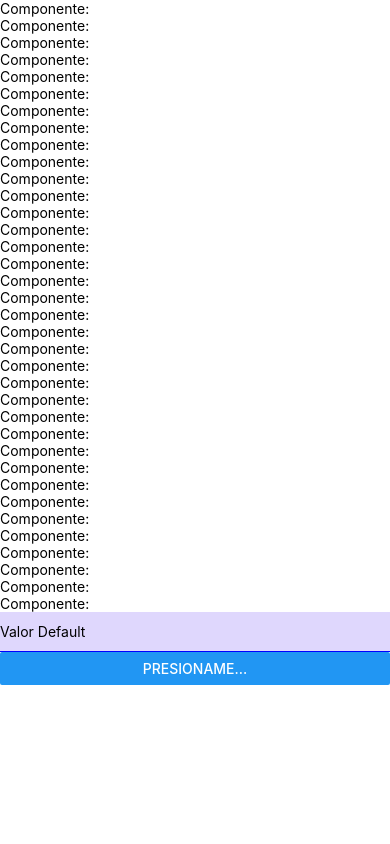
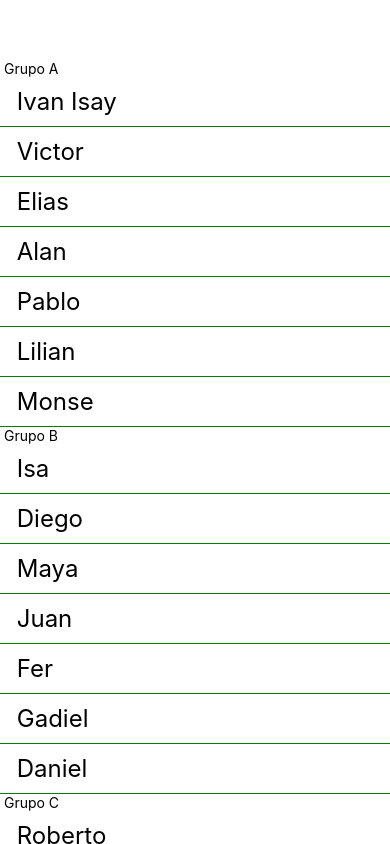
Before and after one commit to PabloRC0525/ProgramacionMovil182, a React Native app in the folder my-app/: screen / in a window 390 px wide. Built offline with nearby package versions, Linux system fonts and the light colour scheme.

Commit message:
SectionList

```diff
--- a/my-app/App.js
+++ b/my-app/App.js
@@ -1,6 +1,6 @@
 import { StatusBar } from 'expo-status-bar';
-import { StyleSheet, Text, View, Button, TextInput, ScrollView, Dimensions } from 'react-native';
-import React, { useState } from 'react';
+import { StyleSheet, Text, View, FlatList, SectionList } from 'react-native';
+//import React, { useState } from 'react';
 /*
 const Texto=(props)=>{
   const {contenido}= props
@@ -22,54 +22,45 @@ const Texto=(props)=>{
 
 
 export default function App() {
-  const [text, setText]= useState('Valor Default')
-  const [submit, setSubmit]= useState('')
+
   return (
     <View style={styles.container}>
-      <ScrollView style={styles.scrollView}>
 
-      <Text>Componente: {submit}</Text>
-      <Text>Componente: {submit}</Text>
-      <Text>Componente: {submit}</Text>
-      <Text>Componente: {submit}</Text>
-      <Text>Componente: {submit}</Text>
-      <Text>Componente: {submit}</Text>
-      <Text>Componente: {submit}</Text>
-      <Text>Componente: {submit}</Text>
-      <Text>Componente: {submit}</Text>
-      <Text>Componente: {submit}</Text>
-      <Text>Componente: {submit}</Text>
-      <Text>Componente: {submit}</Text>
-      <Text>Componente: {submit}</Text>
-      <Text>Componente: {submit}</Text>
-      <Text>Componente: {submit}</Text>
-      <Text>Componente: {submit}</Text>
-      <Text>Componente: {submit}</Text>
-      <Text>Componente: {submit}</Text>
-      <Text>Componente: {submit}</Text>
-      <Text>Componente: {submit}</Text>
-      <Text>Componente: {submit}</Text>
-      <Text>Componente: {submit}</Text>
-      <Text>Componente: {submit}</Text>
-      <Text>Componente: {submit}</Text>
-      <Text>Componente: {submit}</Text>
-      <Text>Componente: {submit}</Text>
-      <Text>Componente: {submit}</Text>
-      <Text>Componente: {submit}</Text>
-      <Text>Componente: {submit}</Text>
-      <Text>Componente: {submit}</Text>
-      <Text>Componente: {submit}</Text>
-      <Text>Componente: {submit}</Text>
-      <Text>Componente: {submit}</Text>
-      <Text>Componente: {submit}</Text>
-      <Text>Componente: {submit}</Text>
-      <Text>Componente: {submit}</Text>
-
-      <TextInput style={styles.input} placeholder='Escribe texto...' onChangeText={(t)=>setText(t)} value={text}/>
-      <Button title='Presioname...'onPress={()=>{setSubmit(text); alert('Texto enviado')}}/>
+      <SectionList
+        sections={[
+          {title:'Grupo A',
+            data:[
+              {key:1,name:'Ivan Isay'},
+              {key:2,name:'Victor'},
+              {key:3,name:'Elias'},
+              {key:4,name:'Alan'},
+              {key:5,name:'Pablo'},
+              {key:6,name:'Lilian'},
+              {key:7,name:'Monse'},]},
+          {title:'Grupo B',
+            data:[
+              {key:8,name:'Isa'},
+              {key:9,name:'Diego'},
+              {key:10,name:'Maya'},
+              {key:11,name:'Juan'},
+              {key:12,name:'Fer'},
+              {key:13,name:'Gadiel'},
+              {key:14,name:'Daniel'},]},
+          {title:'Grupo C',
+            data:[
+              {key:15,name:'Roberto'},
+              {key:16,name:'Gregorio'},
+              {key:17,name:'Sergio'},
+              {key:18,name:'Luis'},
+              {key:19,name:'Miguel'},
+              {key:20,name:'Pedro'},
+              {key:21,name:'Ulises'},]}
+            ]}
+          renderItem = {({item})=> <Text style={styles.item}> {item.name} </Text>}
+          renderSectionHeader = {({section})=> <Text> {section.title} </Text>}
+        />
 
       <StatusBar style="auto"/>
-      </ScrollView>
     </View>
   );
 }
@@ -79,17 +70,22 @@ const styles = StyleSheet.create({
     flex: 1,
     flexDirection:'column',
     backgroundColor: '#FFFFFF',
-    alignItems: 'center',
+    alignItems: 'strech',
     justifyContent: 'center',
+    paddingTop: 60,
   },
-  input: {
-    backgroundColor:'#DFD7FD',
-    width:'100%',
-    height:40,
+  item: {
+    padding: 10,
+    fontSize: 24,
+    height: 50,
+    borderColor: 'green',
     borderBottomWidth: 1,
-    borderBottomColor:'blue',
   },
-  scrollView: {
-    width:Dimensions.get('window').width,
+  section:{
+    fontSize:16,
+    fontWeight:'bold',
+    backgroundColor:'#eee',
+    paddingTop:4,
+    paddingBottom:4,
   },
 });
```
